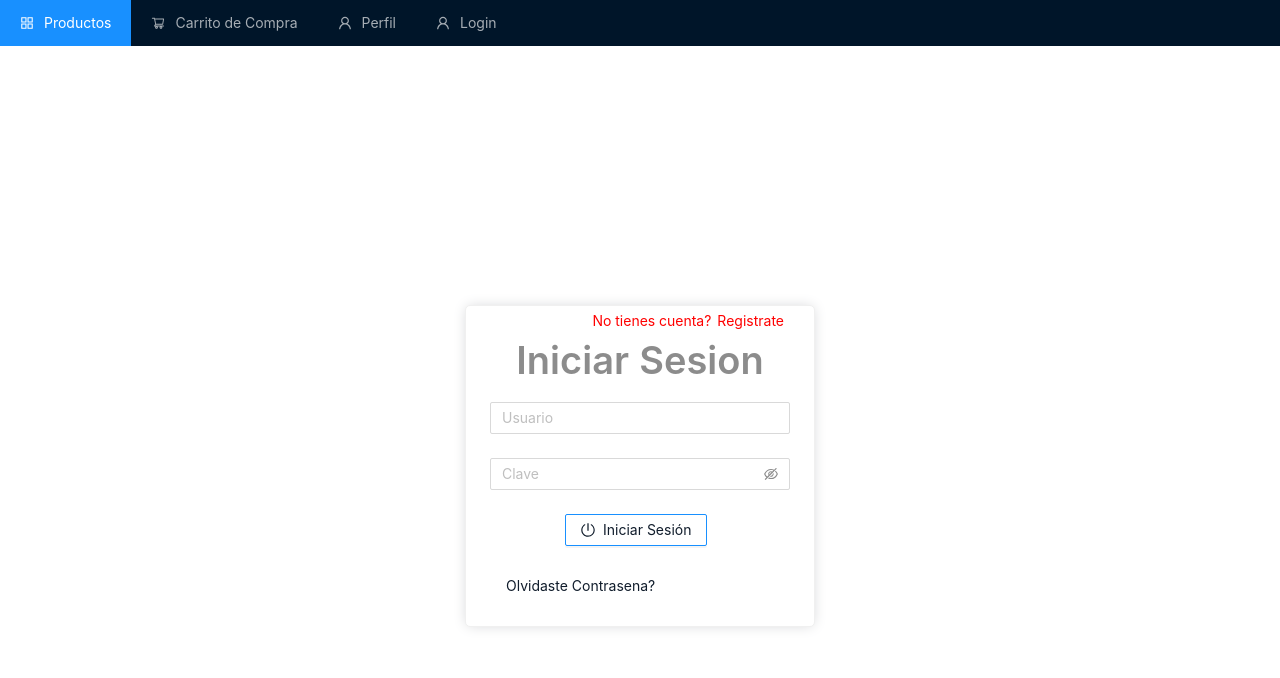
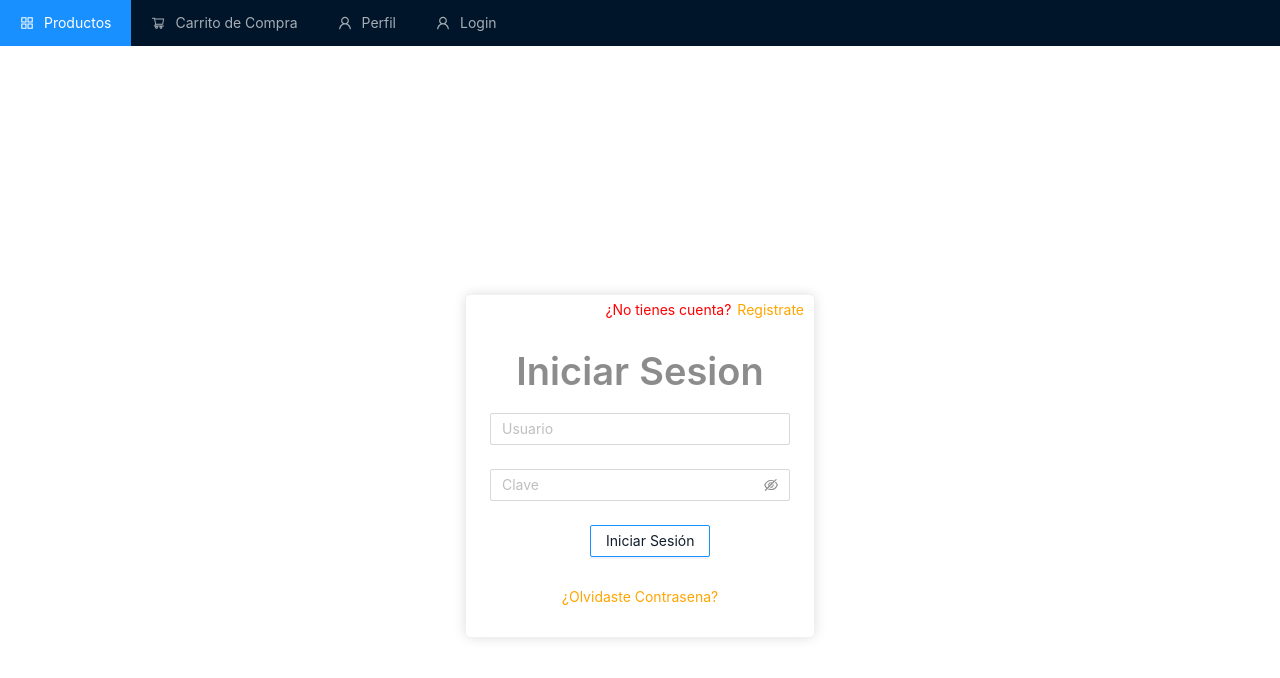
Before and after one commit to robertocandales/E-commerce, a React (Create React App) app: page /Login in a window 1280 px wide. Shown: the top 678 px of the page. Built offline with nearby package versions, Linux system fonts and the light colour scheme.

Commit message:
login improvements

```diff
--- a/src/Components/login/loginComponents/Login/Login.js
+++ b/src/Components/login/loginComponents/Login/Login.js
@@ -20,7 +20,7 @@ const layout = {
   wrapperCol: { span: 16 },
 };
 const tailLayout = {
-  wrapperCol: { offset: 6, span: 24 },
+  wrapperCol: { offset: 8, span: 24 },
 };
 
 const Login = ({ setShowComponent }) => {
@@ -74,15 +74,17 @@ const Login = ({ setShowComponent }) => {
     <MainContainer>
       <Registrate>
         <Text type='secondary' style={{ color: 'red', marginRight: '-10px', marginTop: '-20px' }}>
-          No tienes cuenta?
+          ¿No tienes cuenta?
         </Text>{' '}
         <Button
           type='link'
-          style={{ marginTop: '-25px', color: 'red', marginRight: '-10px' }}
+          style={{ marginTop: '-25px', color: 'orange', marginRight: '-30px' }}
           onClick={() => setShowComponent({ Login: false, Recover: false, Signup: true })}>
           Registrate
         </Button>
       </Registrate>
+      <br />
+
       <WrapperTitle>
         <Title type='secondary'>Iniciar Sesion</Title>
       </WrapperTitle>
@@ -118,20 +120,17 @@ const Login = ({ setShowComponent }) => {
               htmlType='submit'
               ghost
               style={{ color: '#111d2c' }}
-              icon={<PoweroffOutlined />}
               loading={loading}>
               Iniciar Sesión
             </Button>
           </Form.Item>
         </Form>
-      </WrapperLogin>
 
-      <WrapperLogin>
         <Button
-          style={{ color: '#111d2c' }}
+          style={{ color: 'orange' }}
           type='link'
           onClick={() => setShowComponent({ Login: false, Recover: true, Signup: false })}>
-          Olvidaste Contrasena?
+          ¿Olvidaste Contrasena?
         </Button>
       </WrapperLogin>
     </MainContainer>
--- a/src/Components/login/loginComponents/Login/styled.js
+++ b/src/Components/login/loginComponents/Login/styled.js
@@ -4,6 +4,7 @@ import { Input, Card } from 'antd';
 
 export const WrapperLogin = styled.div`
   display: flex;
+  flex-direction: column;
   ${respondTo.mobile`
   display:flex;
   `}
--- a/src/Components/login/loginComponents/signup/Signup.js
+++ b/src/Components/login/loginComponents/signup/Signup.js
@@ -71,21 +71,19 @@ const Signup = ({ setShowComponent }) => {
       <CustomCard>
         <Registrate>
           <Text type='secondary' style={{ color: 'red', marginRight: '-10px', marginTop: '-20px' }}>
-            Ya tienes una cuenta?
+            ¿Ya tienes una cuenta?
           </Text>{' '}
           <Button
             type='link'
-            style={{ marginTop: '-25px', color: 'red', marginRight: '-10px' }}
+            style={{ marginTop: '-25px', color: 'orange', marginRight: '-30px' }}
             onClick={() => setShowComponent({ Login: true, Recover: false, Signup: false })}>
             Iniciar Sesion
           </Button>
         </Registrate>{' '}
         <br />
-        <br />
         <WrapperTitle>
           <Title type='secondary'>Registrarse</Title>
         </WrapperTitle>
-        <br />
         <br />
         <WrapperLogin>
           <Form
@@ -127,7 +125,6 @@ const Signup = ({ setShowComponent }) => {
                 htmlType='submit'
                 ghost
                 style={{ color: '#111d2c' }}
-                icon={<PoweroffOutlined />}
                 loading={loading}>
                 Registrarse
               </Button>
```
